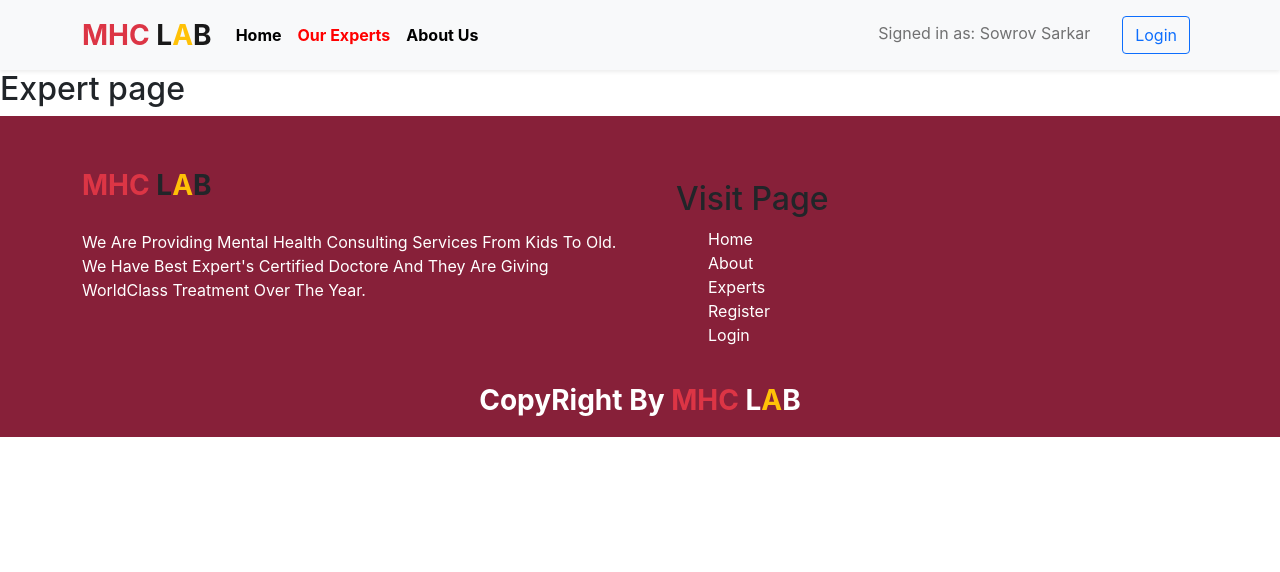
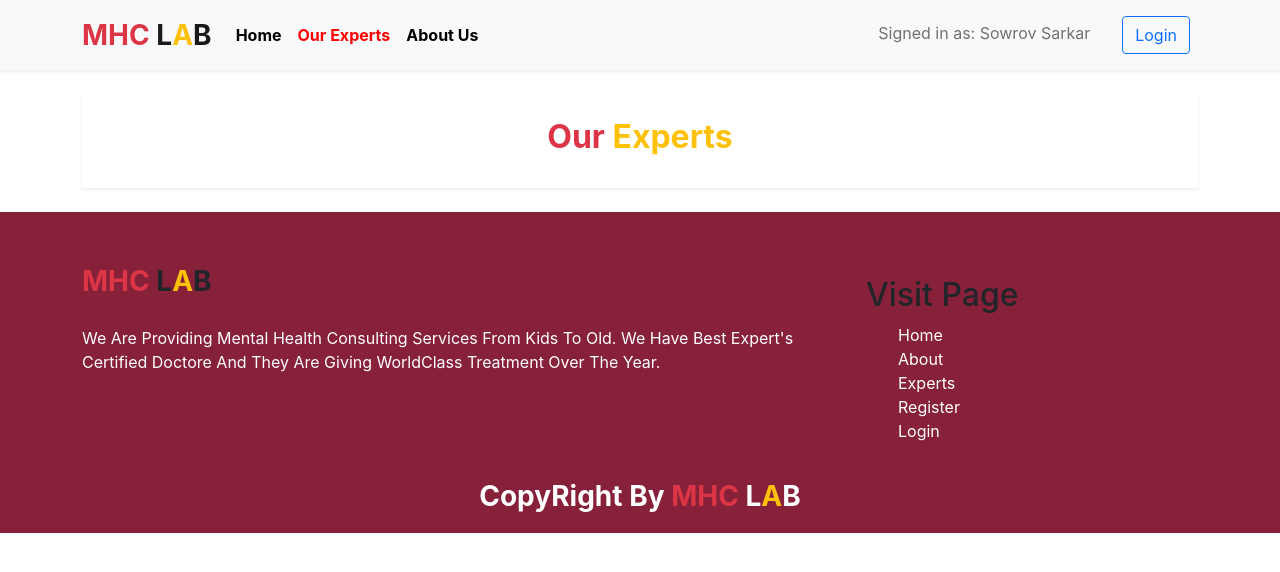
Before and after one commit to sowrovsarkar63/Mental-Health-Consultation-Lab-Web-App, a React (Create React App) app: page /expert in a window 1280 px wide. Shown: the top 572 px of the page. Built offline with nearby package versions, Linux system fonts and the light colour scheme.

Commit message:
footer grid

```diff
--- a/src/components/pages/Experts/Experts.js
+++ b/src/components/pages/Experts/Experts.js
@@ -1,10 +1,18 @@
 import React from "react";
+import { Container } from "react-bootstrap";
 import "./Experts.css";
 const Experts = () => {
     return (
-        <div>
-            <h2>Expert page</h2>
-        </div>
+        <Container className="mt-3">
+            <div className="text-center mt-4 pt-4 shadow-sm mb-4 pb-4">
+                <h2>
+                    <span className="fw-bolder ">
+                        <span className="text-danger">Our</span>
+                        <span className="text-warning"> Experts</span>
+                    </span>
+                </h2>
+            </div>
+        </Container>
     );
 };
 
--- a/src/components/pages/section/footer/Footer.js
+++ b/src/components/pages/section/footer/Footer.js
@@ -7,7 +7,7 @@ const Footer = () => {
         <div className="footer-area pt-5">
             <Container>
                 <Row>
-                    <Col xs={12} md={6} lg={6}>
+                    <Col xs={12} md={8} lg={8} xl={8}>
                         <div>
                             <span className="fw-bolder fs-3">
                                 <span className="text-danger ">MHC</span> L
@@ -16,7 +16,7 @@ const Footer = () => {
                         </div>
 
                         <br />
-                        <p className="footer-text text-white">
+                        <p className="footer-text text-white ">
                             We Are Providing Mental Health Consulting Services
                             From Kids To Old. We Have Best Expert's Certified
                             Doctore And They Are Giving WorldClass Treatment
@@ -24,7 +24,7 @@ const Footer = () => {
                         </p>
                     </Col>
 
-                    <Col xs={12} md={6} lg={6} className="visit-page">
+                    <Col xs={12} md={4} lg={4} xl={4} className="visit-page">
                         <Container>
                             {/* footer little menu */}
                             <h2 className="footer-text mt-3 ml-5">
```
